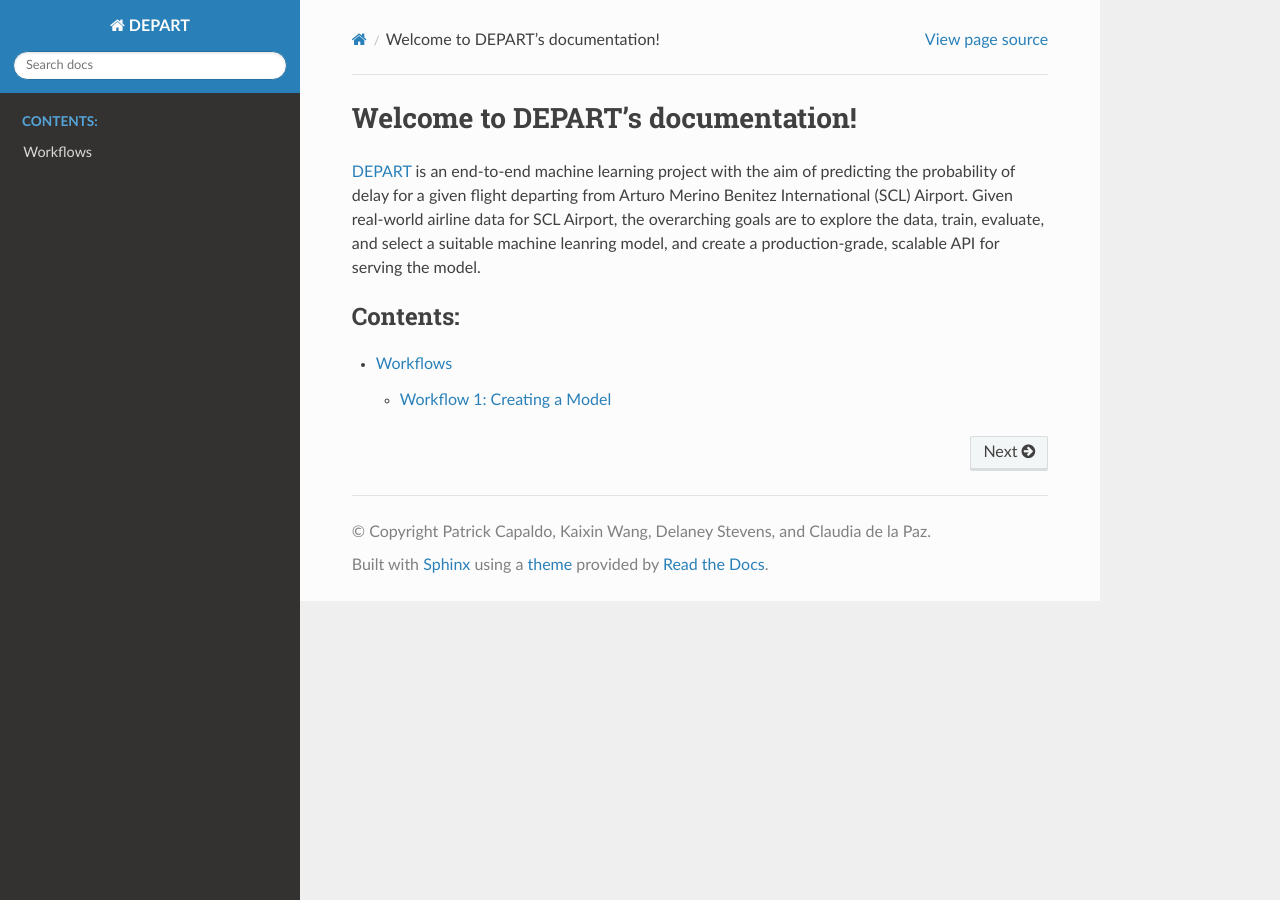
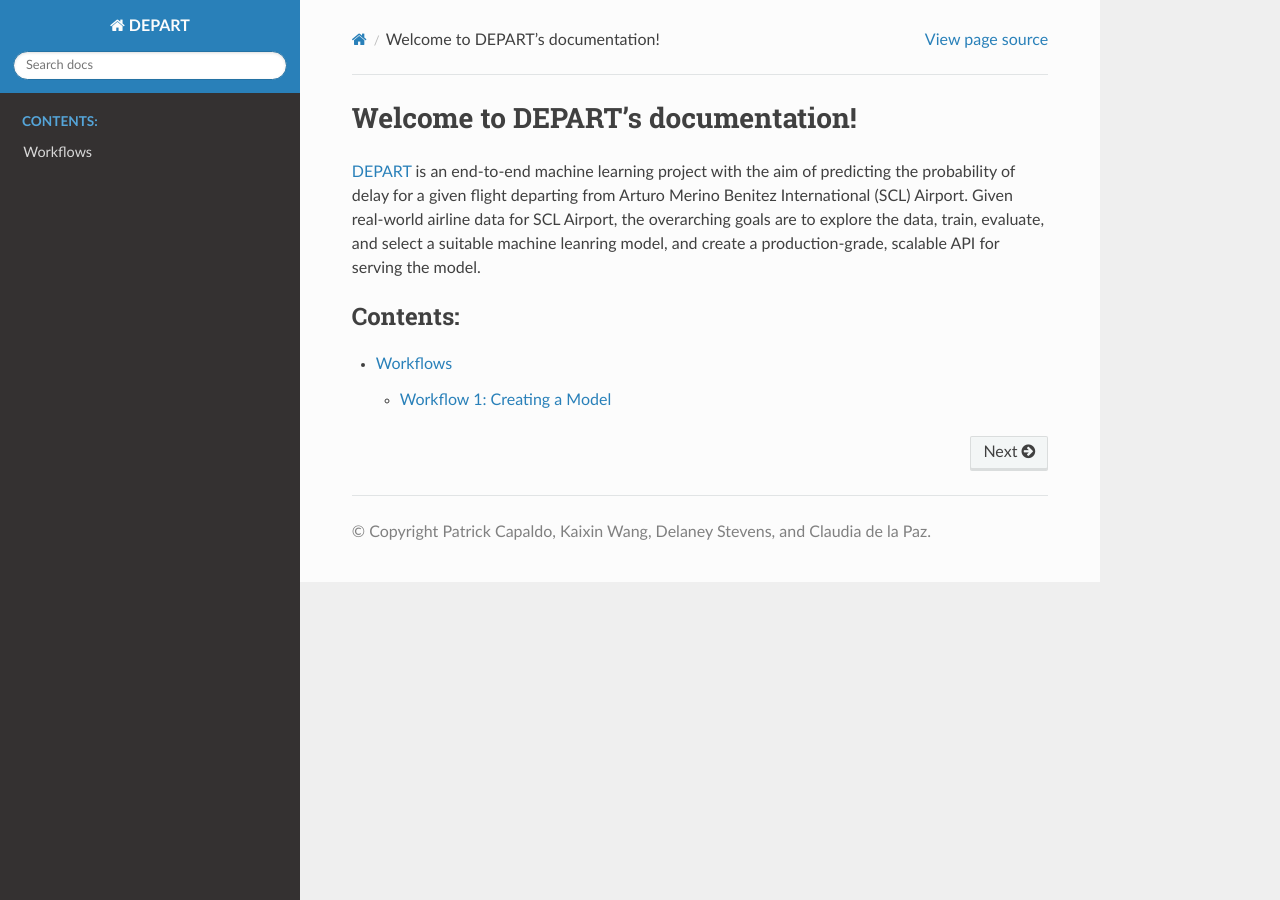
Before and after one commit to patrickcap/DEPART, a Sphinx documentation site: the page built from docs/index.rst, in a window 1280 px wide. Built offline with Sphinx 7.4.7 and the Read the Docs theme 2.0.0, drawn with Linux system fonts in a browser that asks for light colours.

Commit message:
removed default text from docs

```diff
--- a/docs/conf.py
+++ b/docs/conf.py
@@ -26,3 +26,5 @@ exclude_patterns = ['_build', 'Thumbs.db', '.DS_Store']
 
 html_theme = 'sphinx_rtd_theme'
 html_static_path = ['_static']
+# Prevent "Built with Sphinx using a theme provided by Read the Docs." from showing
+html_show_sphinx = False
```
